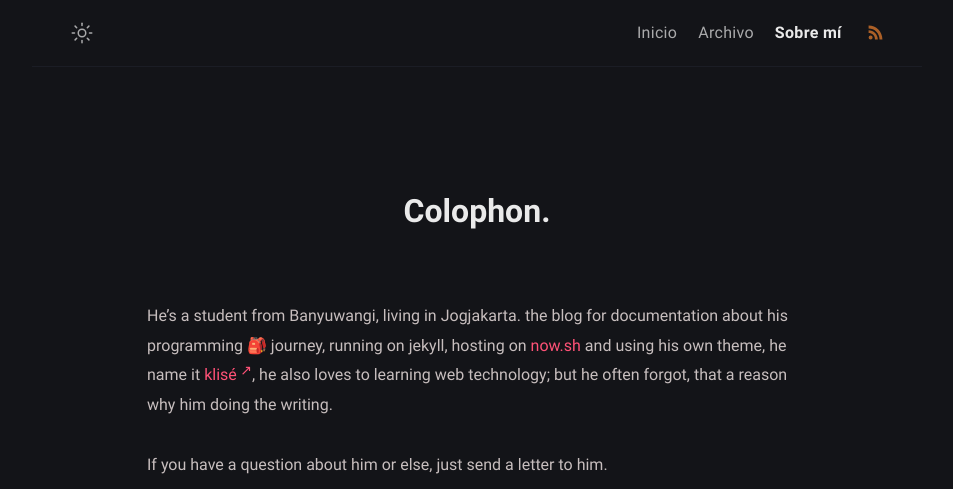
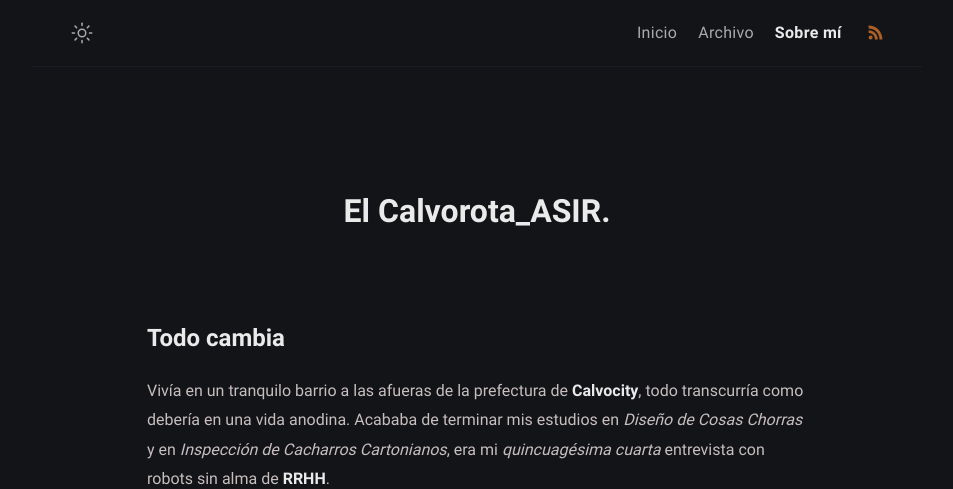
Before and after one commit to crivmar/Jekyll, a Jekyll site: the page built from about.md, in a window 1280 px wide. Shown: the top 489 px of the page, without its empty margins (163-1116 px from the left). Built offline with Jekyll 4.4.1, drawn with Linux system fonts in a browser that asks for light colours; some of the changed text lies outside the part shown; grey boxes are pictures that could not be loaded.

Commit message:
Cambio para ajustarlo a la temática de este blog de humor

```diff
--- a/about.md
+++ b/about.md
@@ -1,18 +1,20 @@
 ---
-title: Colophon
+title: El Calvorota_ASIR
 permalink: /about/
 layout: page
-excerpt: Hello peeps, I'm student of computer science from Banyuwangi, living in Jogjakarta. This blog for documentation about my programming journey, running on jekyll, hosting on netlify and using my own simple theme.
-comments: false
 ---
 
-He's a student from Banyuwangi, living in Jogjakarta. the blog for documentation about his programming 🎒 journey, running on jekyll, hosting on [now.sh](http://now.sh) and using his own theme, he name it <a href="https://github.com/piharpi/jekyll-klise" target="_blank" rel="noopener">klisé</a>, he also loves to learning web technology; but he often forgot, that a reason why him doing the writing.
+# Todo cambia
 
-If you have a question about him or else, just send a letter to him.
+Vivía en un tranquilo barrio a las afueras de la prefectura de **Calvocity**, todo transcurría como debería en una vida anodina. Acababa de terminar mis estudios en _Diseño de Cosas Chorras_ y en _Inspección de Cacharros Cartonianos_, era mi _quincuagésima cuarta_ entrevista con robots sin alma de **RRHH**.
 
-You can [report](http://github.com/piharpi/jekyll-klise/issues/new) if there is an broken link(s) or somethings else.
+<img src="../assets/img/antes.png" />
 
-**may u needs ✨**
+Caminaba distraído y entonces un señor bajito con cara de duende lechugino me dijo:
+>Oye, chaval, ¿quiéres un poquito de ASIR?.
 
-- {{ site.author.email }}
-- github.com/{{ site.author.github }}
+No entendía muy bien qué clase de psicotrópico me ofrecía y él no paraba de reírse, me parecía algo sospechoso. Pero tenía un mal día así que acepté, extendí mi mano y el duende multicolor me dio un USB con la cara de Linus Torvalds.
+
+Todo en mí convulsionó, sentía que el mundo cambiaba o quizás era yo; no estaba seguro, pero sentí como perdía el pelo, las ganas de vivir, un odio creciente a Windows y un amor muy depravado por toda distro de Linux. En ese momento nació **_El calvorota de ASIR_**
+
+<img src="../assets/img/despues.png" />
```
